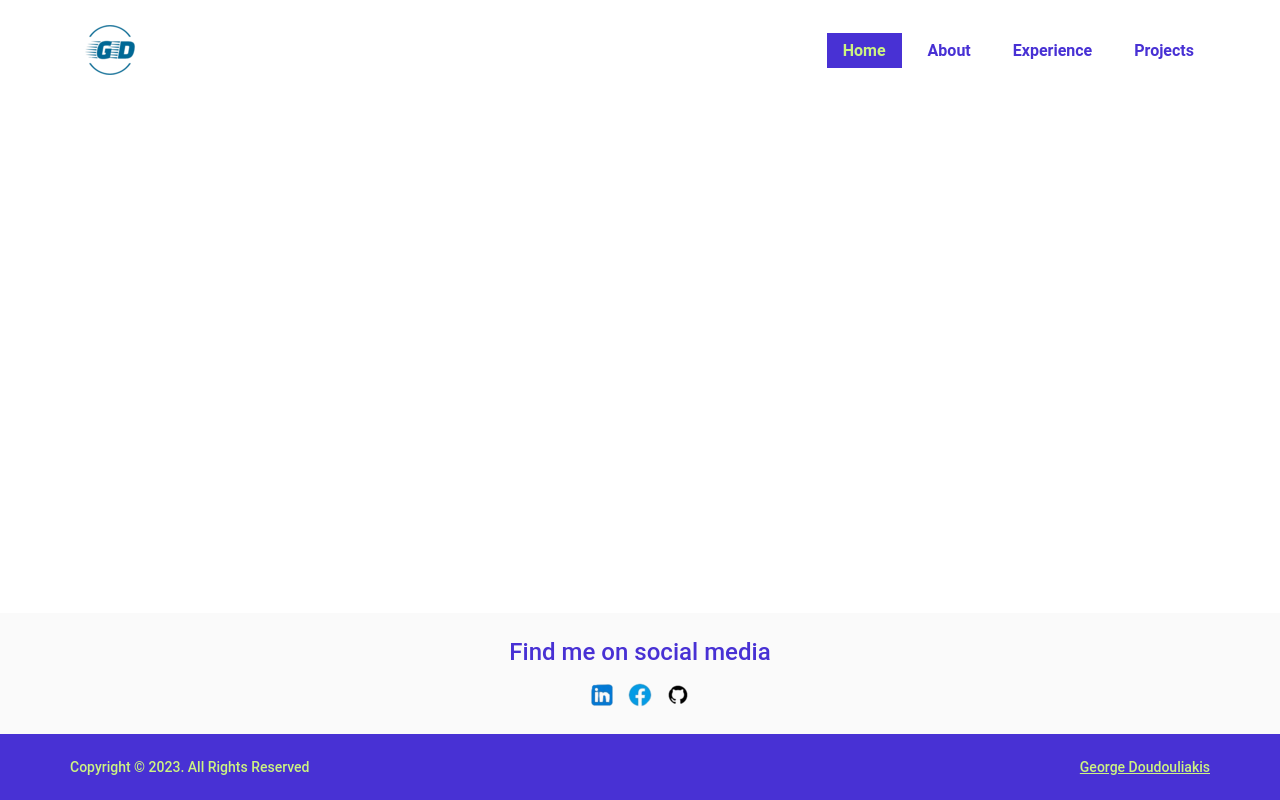
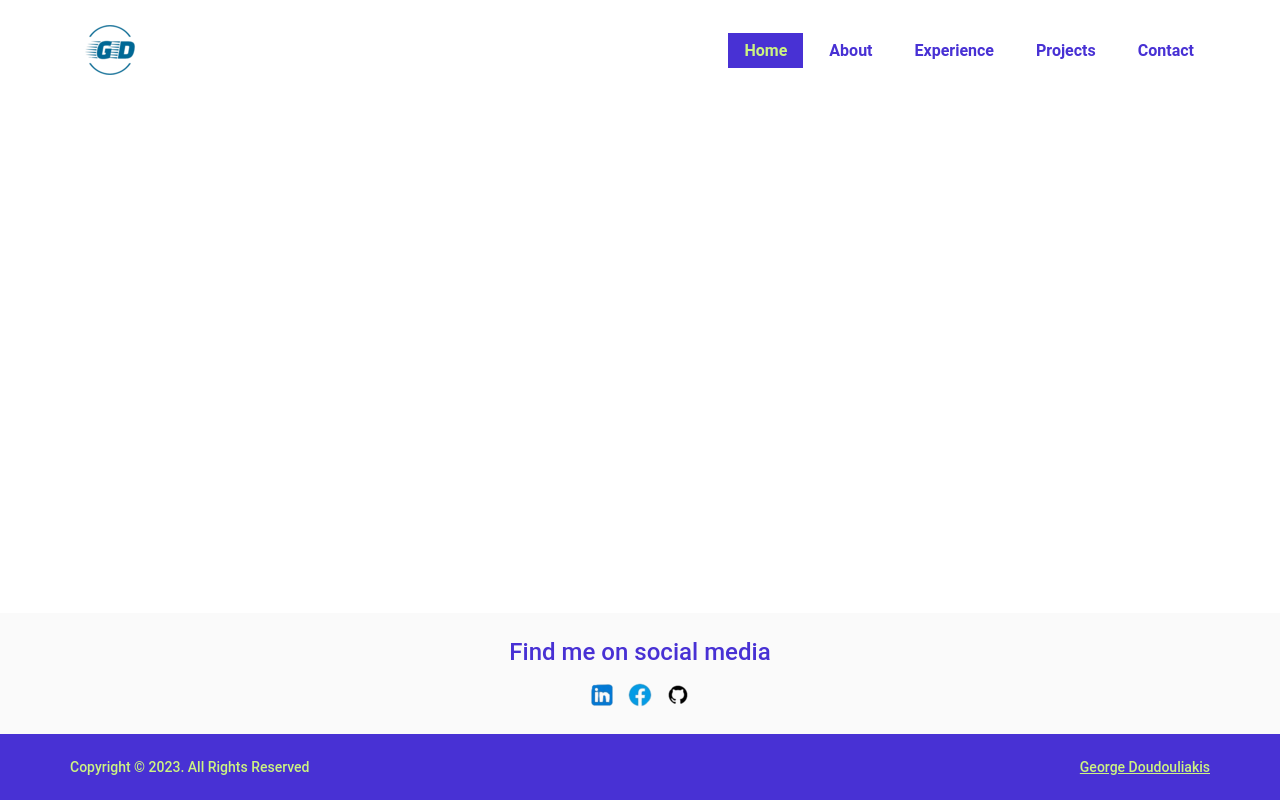
Before and after one commit to GeorgiosDoudouliakis/george-doudouliakis-dev, an Angular app: page / in a window 1280 px wide. Built offline with nearby package versions, Linux system fonts and the light colour scheme.

Commit message:
refactor: Add navigation link for contact and increase font size of links on mobile navigation

```diff
--- a/src/app/components/mobile-navigation/mobile-navigation.component.html
+++ b/src/app/components/mobile-navigation/mobile-navigation.component.html
@@ -22,5 +22,6 @@
     <li (click)="toggleMobileMenu()"><a routerLink="/about" routerLinkActive="active-link">About</a></li>
     <li (click)="toggleMobileMenu()"><a routerLink="/experience" routerLinkActive="active-link">Experience</a></li>
     <li (click)="toggleMobileMenu()"><a routerLink="/experience" routerLinkActive="active-link">Projects</a></li>
+    <li (click)="toggleMobileMenu()"><a routerLink="/experience" routerLinkActive="active-link">Contact</a></li>
   </ul>
 </nav>
--- a/src/app/components/mobile-navigation/mobile-navigation.component.scss
+++ b/src/app/components/mobile-navigation/mobile-navigation.component.scss
@@ -63,6 +63,9 @@
         &:nth-child(4) {
           animation-delay: 2.2s;
         }
+        &:nth-child(5) {
+          animation-delay: 2.8s;
+        }
       }
     }
 
@@ -78,6 +81,7 @@
       }
 
       a {
+        font-size: 20px;
         font-weight: 600;
         color: var(--secondary-color);
       }
--- a/src/app/components/non-mobile-navigation/non-mobile-navigation.component.html
+++ b/src/app/components/non-mobile-navigation/non-mobile-navigation.component.html
@@ -4,5 +4,6 @@
     <li><a routerLink="/about" routerLinkActive="active-link">About</a></li>
     <li><a routerLink="/experience" routerLinkActive="active-link">Experience</a></li>
     <li><a routerLink="/experience" routerLinkActive="active-link">Projects</a></li>
+    <li><a routerLink="/experience" routerLinkActive="active-link">Contact</a></li>
   </ul>
 </nav>
```
